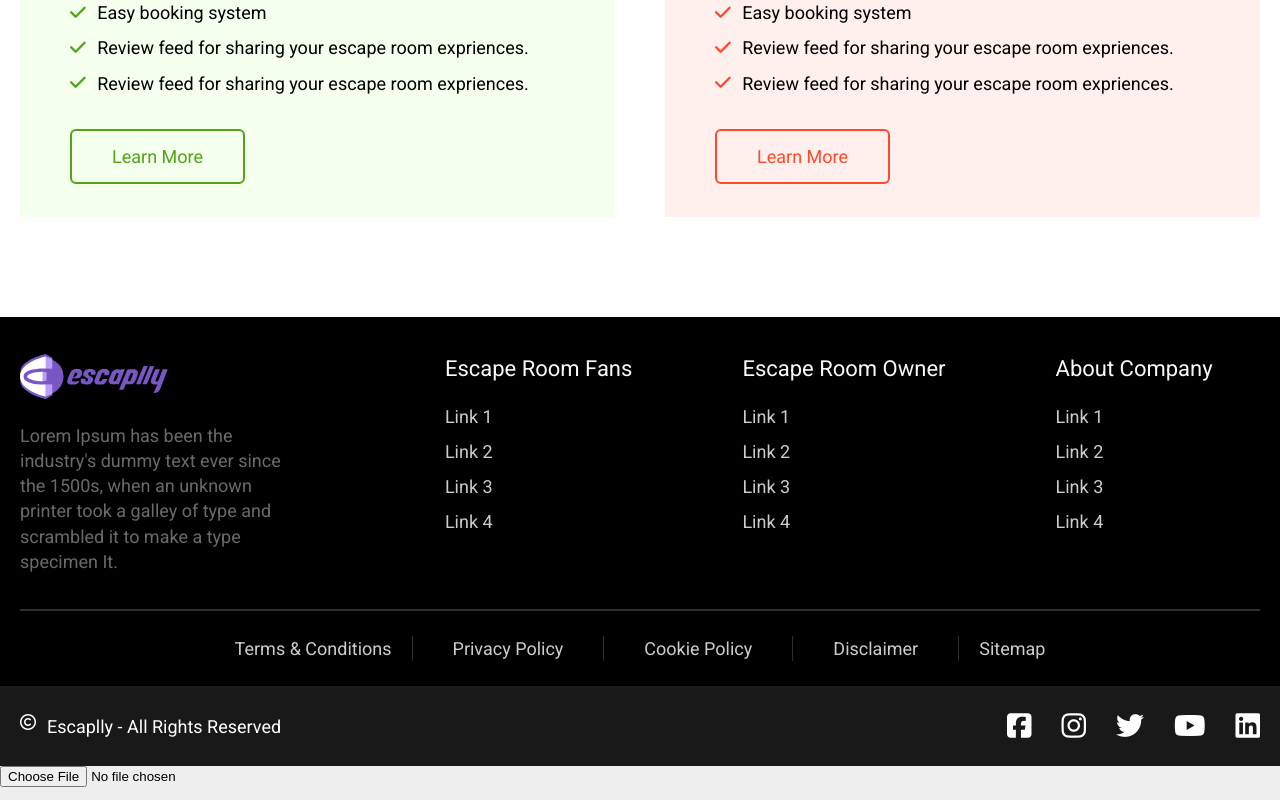
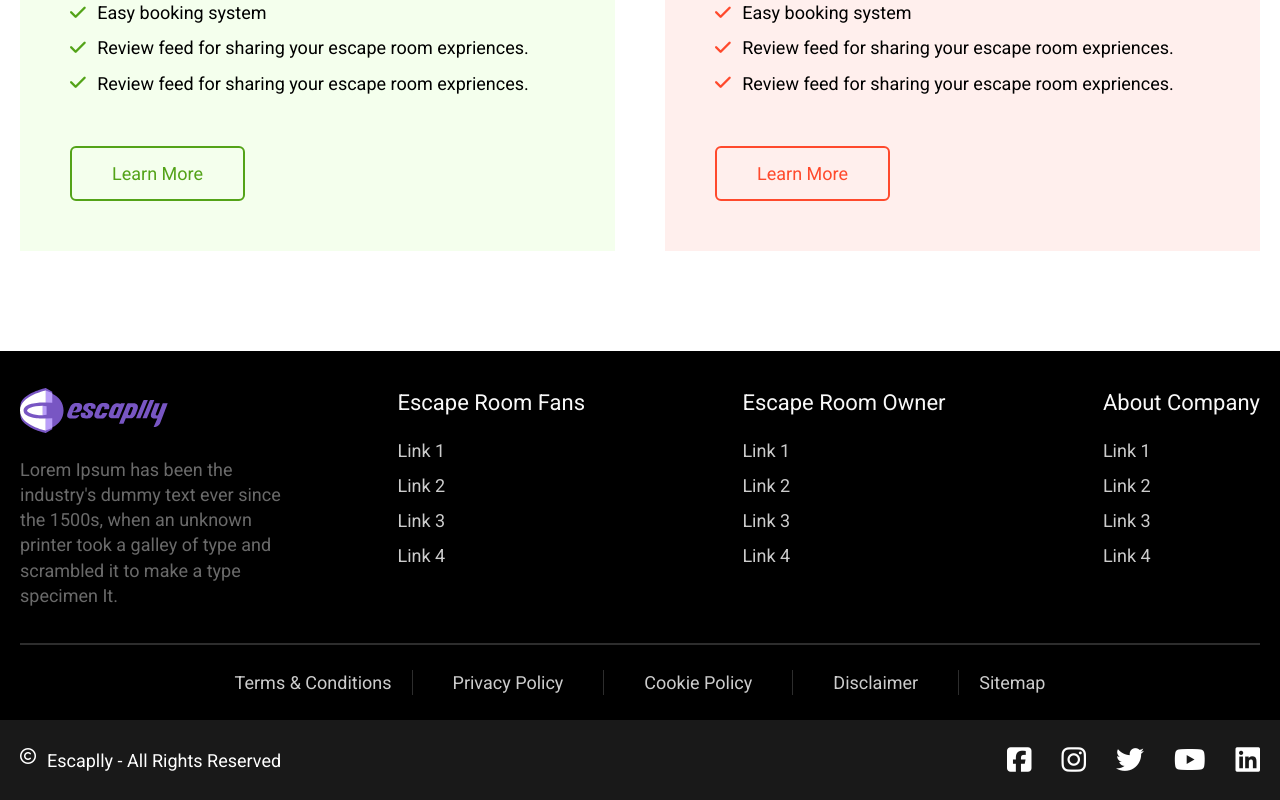
Before and after one commit to Prodip-dgency/escaplly_frontend, a Vue app: page / in a window 1280 px wide. Shown: the part 3043-3843 px from the top of the page. Built offline with nearby package versions, Linux system fonts and the light colour scheme; no server answers.

Commit message:
tab responsive for footer and missionvision section

```diff
--- a/src/assets/css/style.css
+++ b/src/assets/css/style.css
@@ -92,7 +92,7 @@ a {
 
   @media only screen and (max-width: 480px){
     .body-container{
-
+      width:100%;
     }
     .container{
       padding: 40px 10px;
--- a/src/components/FooterSection.vue
+++ b/src/components/FooterSection.vue
@@ -7,17 +7,13 @@
             <div class="logo-text">
               <img src="../assets/img/escaplly_logo.svg" alt="" />
               <p>
-                Lorem Ipsum has been the industry's dummy text ever since the
-                1500s, when an unknown printer took a galley of type and
-                scrambled it to make a type specimen It.
+                Lorem Ipsum has been the industry's dummy text ever since the 1500s, when an unknown printer took a galley of type and scrambled it to
+                make a type specimen It.
               </p>
             </div>
             <div class="list">
               <ul>
-                <p @click="linkopen('link')">
-                  <a class="list-btn" >+</a> Escape
-                  Room Fans
-                </p>
+                <p @click="linkopen('link')"><a class="list-btn">+</a> Escape Room Fans</p>
 
                 <div :class="activeclass">
                   <li>Link 1</li>
@@ -27,10 +23,7 @@
                 </div>
               </ul>
               <ul>
-                <p @click="linkopen1('link')">
-                  <a class="list-btn">+</a> Escape
-                  Room Owner
-                </p>
+                <p @click="linkopen1('link')"><a class="list-btn">+</a> Escape Room Owner</p>
 
                 <div :class="activeclass1">
                   <li>Link 1</li>
@@ -40,10 +33,7 @@
                 </div>
               </ul>
               <ul>
-                <p @click="linkopen2('link')">
-                  <a class="list-btn" >+</a> About
-                  Company
-                </p>
+                <p @click="linkopen2('link')"><a class="list-btn">+</a> About Company</p>
 
                 <div :class="activeclass2">
                   <li>Link 1</li>
@@ -99,7 +89,6 @@
         </div>
       </div>
     </div>
-    <input type="file">
   </footer>
 </template>
 
@@ -141,6 +130,8 @@ export default {
 <style lang="scss">
 $media-mobile-sm: "only screen and (max-width : 480px)";
 $media-mobile-ex-sm: "only screen and (max-width : 375px)";
+$media-tab: "only screen and (min-width : 530px) and (max-width : 1024px)";
+
 footer {
   .footer-container {
     background: #000000;
@@ -163,13 +154,15 @@ footer {
               line-height: 25.2px;
               //   height: 103px;
             }
+            @media #{$media-tab} {
+              flex: 1.5;
+            }
           }
           .list {
             flex: 3;
             color: #ffffff;
             display: flex;
-            justify-content: center;
-            gap: 110px;
+            justify-content: space-between;
             ul {
               p {
                 font-size: 22px;
@@ -187,6 +180,9 @@ footer {
                   padding-bottom: 0;
                   font-size: 18px;
                   line-height: 21px;
+                }
+                @media #{$media-tab} {
+                  font-size: 18px;
                 }
               }
               li {
@@ -216,9 +212,15 @@ footer {
                 font-weight: 500;
               }
             }
+            @media #{$media-tab} {
+              gap: 20px;
+            }
           }
           @media #{$media-mobile-sm} {
             flex-direction: column;
+            gap: 20px;
+          }
+          @media #{$media-tab} {
             gap: 20px;
           }
         }
@@ -244,6 +246,9 @@ footer {
             padding: 0 2px 0 0;
             justify-content: inherit;
           }
+          @media #{$media-tab} {
+            padding: 0 10px;
+          }
         }
         .middle {
           border-right: 1px solid #2d2d2d;
@@ -263,14 +268,16 @@ footer {
         }
 
         @media #{$media-mobile-sm} {
-         display: inherit;
+          display: inherit;
           font-size: 15px;
           padding: 25px 0 30px 0;
         }
         @media #{$media-mobile-ex-sm} {
           font-size: 12px;
         }
-
+        // @media #{$media-tab} {
+        //   padding: inherit;
+        // }
       }
       @media #{$media-mobile-sm} {
         padding: 40px 10px 0 10px;
@@ -299,6 +306,9 @@ footer {
         @media #{$media-mobile-sm} {
           gap: 20px;
         }
+        @media #{$media-tab} {
+          gap: 18px;
+        }
       }
       @media #{$media-mobile-sm} {
         flex-direction: column;
@@ -310,6 +320,5 @@ footer {
       padding: 20px 0;
     }
   }
-
 }
 </style>
--- a/src/components/MissionVision.vue
+++ b/src/components/MissionVision.vue
@@ -3,7 +3,9 @@
     <div class="container body-container">
       <div class="header-text">
         <h2 class="page-title">Our Mission and Vision</h2>
-        <h6 class="page-description">Lorem Ipsum is simply dummy text of the text a Lorem Ipsum is simply dummy text of the text a lpsum simply text for dummy only.</h6>
+        <h6 class="page-description">
+          Lorem Ipsum is simply dummy text of the text a Lorem Ipsum is simply dummy text of the text a lpsum simply text for dummy only.
+        </h6>
       </div>
       <div class="players-owners">
         <div class="players">
@@ -17,7 +19,7 @@
             <li><i class="fa-solid fa-check"></i> Review feed for sharing your escape room expriences.</li>
             <li><i class="fa-solid fa-check"></i> Review feed for sharing your escape room expriences.</li>
           </ul>
-          <div>
+          <div class="button">
             <router-link class="btn1" :to="{ name: 'escape_room_players' }"> Learn More </router-link>
           </div>
         </div>
@@ -32,7 +34,7 @@
             <li><i class="fa-solid fa-check"></i> Review feed for sharing your escape room expriences.</li>
             <li><i class="fa-solid fa-check"></i> Review feed for sharing your escape room expriences.</li>
           </ul>
-          <div>
+          <div class="button">
             <router-link class="btn2" :to="{ name: 'escape_room_owners' }">Learn More</router-link>
           </div>
         </div>
@@ -47,6 +49,8 @@ export default {};
 
 <style lang="scss">
 $media-mobile-sm: "only screen and (max-width : 480px)";
+$media-tab: "only screen and (min-width : 530px) and (max-width : 1024px)";
+
 .mission-container {
   margin-top: 25px;
   background: var(--text-color-light-varient3);
@@ -68,6 +72,9 @@ $media-mobile-sm: "only screen and (max-width : 480px)";
           line-height: 28px;
           margin-bottom: 5px;
         }
+        @media #{$media-tab} {
+          font-size: 28px;
+        }
       }
       p {
         font-weight: 400;
@@ -77,6 +84,10 @@ $media-mobile-sm: "only screen and (max-width : 480px)";
         @media #{$media-mobile-sm} {
           font-size: 18px;
           line-height: 25px;
+        }
+        @media #{$media-tab} {
+          font-size: 20px;
+          line-height: 28px;
         }
       }
       ul {
@@ -93,20 +104,24 @@ $media-mobile-sm: "only screen and (max-width : 480px)";
           @media #{$media-mobile-sm} {
             padding-bottom: 5px;
           }
+          @media #{$media-tab} {
+            align-items: inherit;
+            line-height: 22px;
+          }
         }
         @media #{$media-mobile-sm} {
           margin: 20px 0 20px 0;
+        }
+        @media #{$media-tab} {
+          margin: 20px 0 25px 0;
         }
       }
       img {
       }
 
-      button {
-        // background: none;
-        // padding: 15px 40px;
-        // font-weight: 500;
-        // font-size: 18px;
-        // border-radius: 6px;
+      .button{
+        display: flex;
+        flex-direction: row;
       }
       .players {
         background: var(--Secondary-color-v2-dark-varient3);
@@ -122,9 +137,15 @@ $media-mobile-sm: "only screen and (max-width : 480px)";
           font-weight: 500;
           font-size: 18px;
           border-radius: 6px;
+          // @media #{$media-tab} {
+          //   padding: 10px 20px;
+          // }
         }
         @media #{$media-mobile-sm} {
           padding: 30px 11px 40px 11px;
+        }
+        @media #{$media-tab} {
+          padding: 10px 7px 20px 7px;
         }
       }
       .owners {
@@ -145,11 +166,17 @@ $media-mobile-sm: "only screen and (max-width : 480px)";
         @media #{$media-mobile-sm} {
           padding: 30px 11px 40px 11px;
         }
+        @media #{$media-tab} {
+          padding: 10px 5px;
+        }
       }
       @media #{$media-mobile-sm} {
         flex-direction: column;
         padding-top: 20px;
         gap: 10px;
+      }
+      @media #{$media-tab} {
+        gap: 15px;
       }
     }
   }
```
